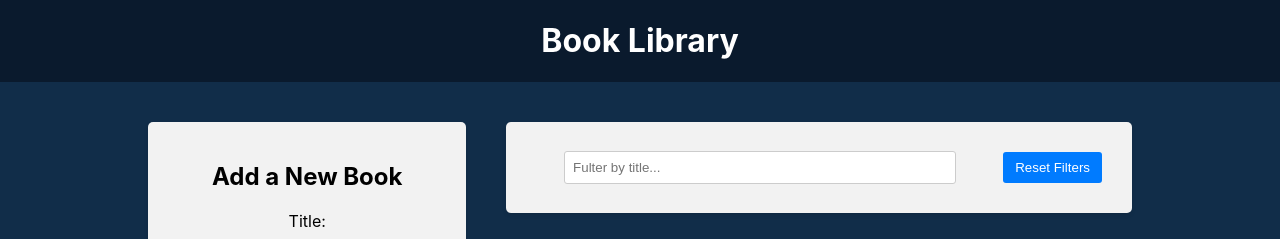
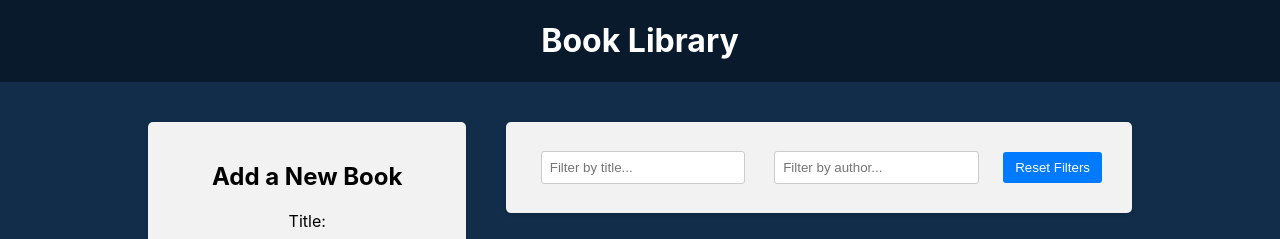
Before and after one commit to AlonaAstakhova/Book-Library, a React (Create React App) app in the folder frontend/: page / in a window 1280 px wide. Shown: the top 239 px of the page. Built offline with nearby package versions, Linux system fonts and the light colour scheme.

Commit message:
feat: filter by author

```diff
--- a/frontend/src/components/BookList/BookList.js
+++ b/frontend/src/components/BookList/BookList.js
@@ -1,12 +1,16 @@
 import { useSelector, useDispatch } from 'react-redux'
 import { BsBookmarkStarFill, BsBookmarkStar } from 'react-icons/bs'
 import { deleteBook, toggleFavorite } from '../../redux/books/actionCreators'
-import { selectTitleFilter } from '../../redux/slices/filterSlice'
+import {
+  selectTitleFilter,
+  selectAuthorFilter,
+} from '../../redux/slices/filterSlice'
 import './BookList.css'
 
 const BookList = () => {
   const books = useSelector((state) => state.books)
   const titleFilter = useSelector(selectTitleFilter)
+  const authorFilter = useSelector(selectAuthorFilter)
   const dispatch = useDispatch()
 
   const handleDeleteBook = (id) => {
@@ -21,7 +25,12 @@
     const matchesTitle = book.title
       .toLowerCase()
       .includes(titleFilter.toLowerCase())
-    return matchesTitle
+
+    const matchesAuthor = book.author
+      .toLowerCase()
+      .includes(authorFilter.toLowerCase())
+
+    return matchesTitle && matchesAuthor
   })
 
   return (
--- a/frontend/src/components/Filter/Filter.js
+++ b/frontend/src/components/Filter/Filter.js
@@ -1,17 +1,24 @@
 import { useDispatch, useSelector } from 'react-redux'
 import {
   setTitleFilter,
+  setAuthorFilter,
   resetFilters,
   selectTitleFilter,
+  selectAuthorFilter,
 } from '../../redux/slices/filterSlice'
 import './Filter.css'
 
 const Filter = () => {
   const dispatch = useDispatch()
   const titleFilter = useSelector(selectTitleFilter)
+  const authorFilter = useSelector(selectAuthorFilter)
 
   const handleTitleFilterChange = (e) => {
     dispatch(setTitleFilter(e.target.value))
+  }
+
+  const handleAuthorFilterChange = (e) => {
+    dispatch(setAuthorFilter(e.target.value))
   }
 
   const handleResetFilters = () => {
@@ -26,7 +33,15 @@
             onChange={handleTitleFilterChange}
             value={titleFilter}
             type="text"
-            placeholder="Fulter by title..."
+            placeholder="Filter by title..."
+          />
+        </div>
+        <div className="filter-group">
+          <input
+            onChange={handleAuthorFilterChange}
+            value={authorFilter}
+            type="text"
+            placeholder="Filter by author..."
           />
         </div>
         <button type="button" onClick={handleResetFilters}>
--- a/frontend/src/redux/slices/filterSlice.js
+++ b/frontend/src/redux/slices/filterSlice.js
@@ -2,6 +2,7 @@
 
 const initialState = {
   title: '',
+  author: '',
 }
 
 const filterSlice = createSlice({
@@ -15,14 +16,19 @@
       // You can also return new state as usually
       // return { ...state, title: action.payload }
     },
+    setAuthorFilter: (state, action) => {
+      state.author = action.payload
+    },
     resetFilters: (state) => {
       return initialState
     },
   },
 })
 
-export const { setTitleFilter, resetFilters } = filterSlice.actions
+export const { setTitleFilter, setAuthorFilter, resetFilters } =
+  filterSlice.actions
 
 export const selectTitleFilter = (state) => state.filter.title
+export const selectAuthorFilter = (state) => state.filter.author
 
 export default filterSlice.reducer
```
